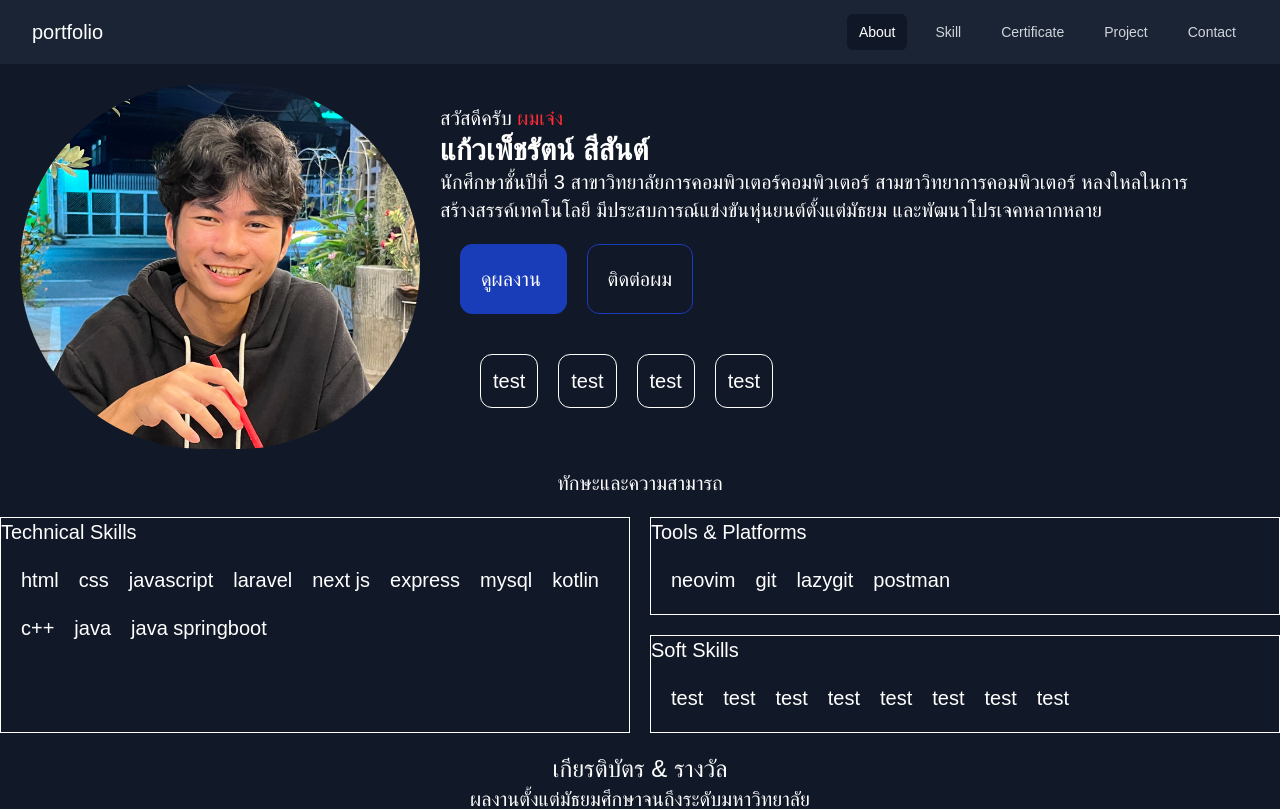
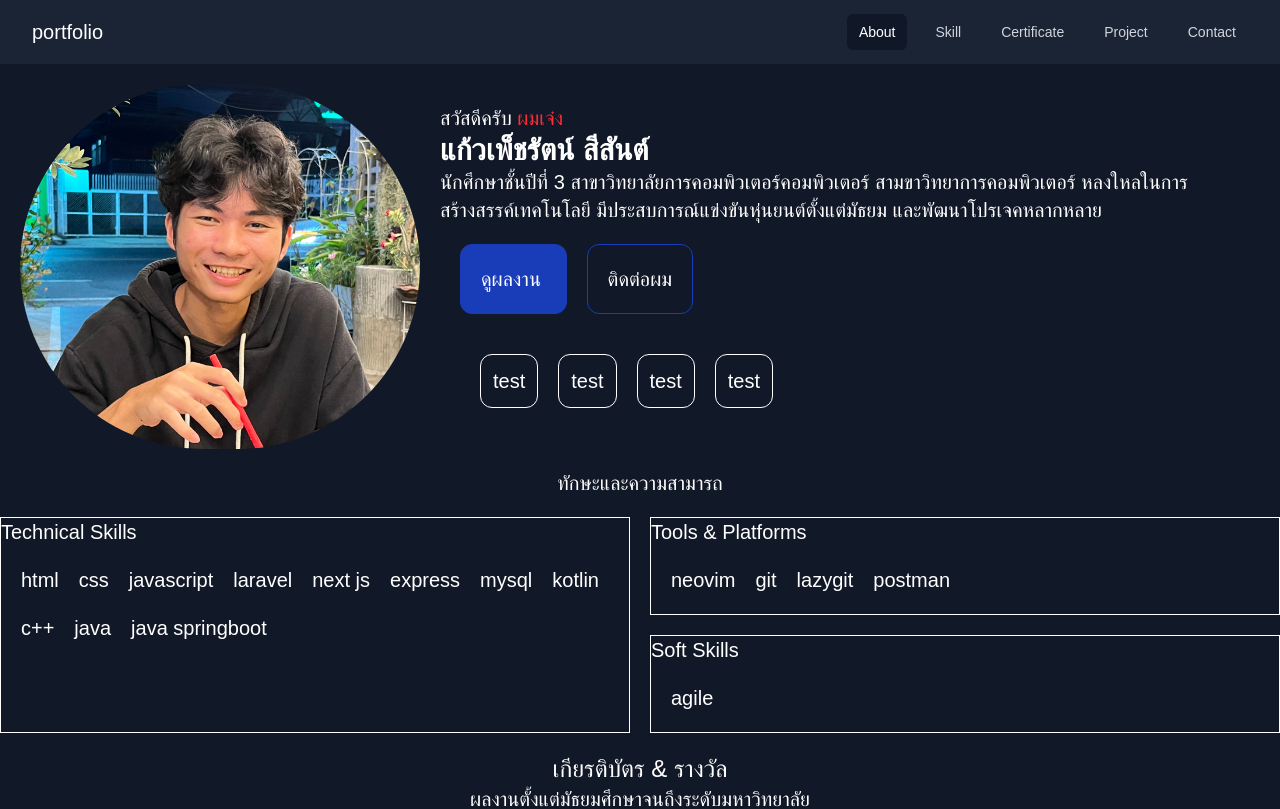
Before and after one commit to JengCharat/portfolio_website, a Next.js app in the folder portfolio_website/: page / in a window 1280 px wide. Shown: the top 809 px of the page. Built offline with nearby package versions, Linux system fonts and the light colour scheme.

Commit message:
soft skill

```diff
--- a/portfolio_website/app/page.tsx
+++ b/portfolio_website/app/page.tsx
@@ -25,6 +25,9 @@ type TechnicalSkilItem = {
     skill:string
 }
 type ToolAndPlatFormItem = {
+    skill:string
+}
+type SoftSkillItem = {
     skill:string
 }
 
@@ -70,6 +73,9 @@ export default function Home(){
         {skill:"git"},
         {skill:"lazygit"},
         {skill:"postman"},
+    ]
+    const softskill:SoftSkillItem[] = [
+        {skill:"agile"}
     ]
 
     return (
@@ -139,14 +145,9 @@ export default function Home(){
                             <div className="border border-white">
                                 <h1 className="text-white text-xl">Soft Skills</h1>
                                 <div className="flex flex-wrap gap-5 p-5 text-white rounded-xl">
-                                        <h1 className="text-white text-xl"> test</h1>
-                                        <h1 className="text-white text-xl"> test</h1>
-                                        <h1 className="text-white text-xl"> test</h1>
-                                        <h1 className="text-white text-xl"> test</h1>
-                                        <h1 className="text-white text-xl"> test</h1>
-                                        <h1 className="text-white text-xl"> test</h1>
-                                        <h1 className="text-white text-xl"> test</h1>
-                                        <h1 className="text-white text-xl"> test</h1>
+                                    {softskill.map((item,index)=>(
+                                        <h1 key={index} className="text-white text-xl">{item.skill}</h1>
+                                    ))}
                                 </div>
                             </div>
                         </div>
```
